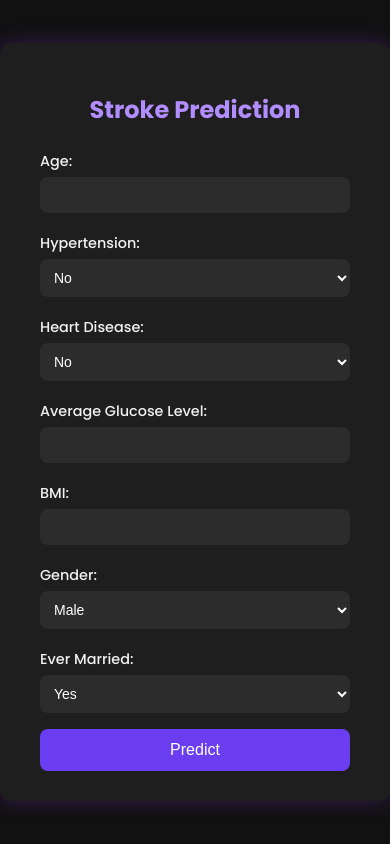
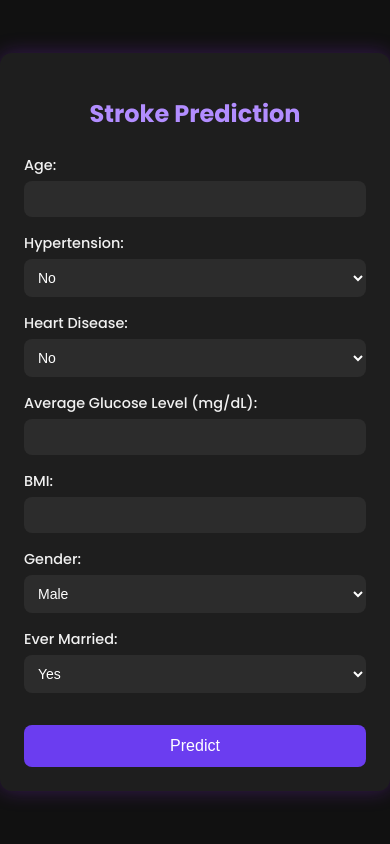
Before and after one commit to BrandyRumRum/Stroke-Application, a Flask app: page / in a window 390 px wide. Run offline with Flask 3, Linux system fonts and the light colour scheme; parts of the project's set-up code (start-up, migrations or seed data) failed here and were passed over.

Commit message:
mobile ui and form field corrections

```diff
--- a/static/style.css
+++ b/static/style.css
@@ -104,3 +104,27 @@ h3 {
         flex: 1 1 100%;
     }
 }
+
+@media (max-width: 600px) {
+    .form-container {
+        width: 90%;
+        padding: 1.5rem;
+    }
+
+    .form-grid {
+        display: block;
+    }
+
+    .field-row {
+        margin-bottom: 1rem;
+    }
+
+    h2 {
+        font-size: 1.5rem;
+        text-align: center;
+    }
+
+    .submit-btn {
+        width: 100%;
+    }
+}
--- a/templates/index.html
+++ b/templates/index.html
@@ -4,6 +4,7 @@
     <title>Stroke Risk Assessment</title>
     <link rel="stylesheet" href="{{ url_for('static', filename='style.css') }}">
     <link href="https://fonts.googleapis.com/css2?family=Poppins:wght@300;500;700&display=swap" rel="stylesheet">
+    <meta name="viewport" content="width=device-width, initial-scale=1.0">
 </head>
 <body>
     <div class="form-container">
@@ -12,7 +13,7 @@
             <div class="form-grid">
                 <div class="field-row">
                     <label>Age:</label>
-                    <input type="number" step="0.1" name="age" required>
+                    <input type="number" step="0.1" name="age" min="0" max="82" required>
                 </div>
                 <div class="field-row">
                     <label>Hypertension:</label>
@@ -27,12 +28,12 @@
                     </select>
                 </div>
                 <div class="field-row">
-                    <label>Average Glucose Level:</label>
-                    <input type="number" step="0.01" name="avg_glucose_level" required>
+                    <label>Average Glucose Level (mg/dL):</label>
+                    <input type="number" step="0.01" name="avg_glucose_level" min="0" max="400" required>
                 </div>
                 <div class="field-row">
                     <label>BMI:</label>
-                    <input type="number" step="0.1" name="bmi" required>
+                    <input type="number" step="0.1" name="bmi" min="10" max="100" required>
                 </div>
                 <div class="field-row">
                     <label>Gender:</label>
```
